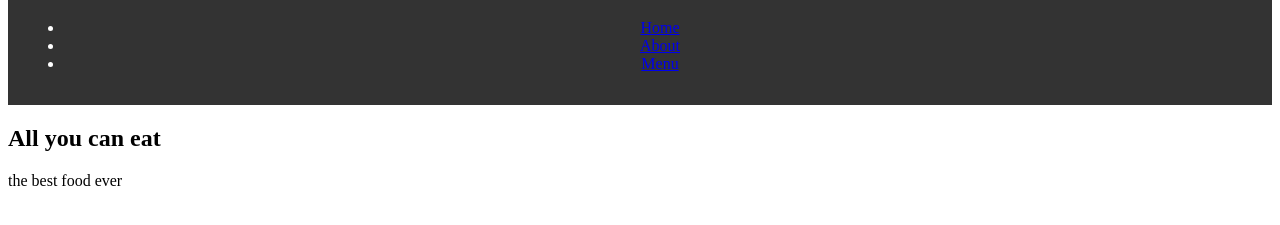
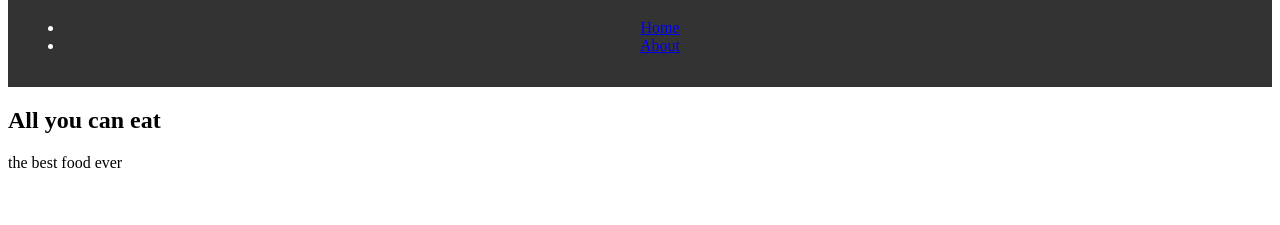
Before and after one commit to rivasbolinga/mastering-git, a plain HTML site: page index.html in a window 1280 px wide. Shown: the part 85-310 px from the top of the page. Drawn offline with Linux system fonts and the light colour scheme.

```diff
--- a/index.html
+++ b/index.html
@@ -37,7 +37,6 @@
           <ul>
             <li><a href="#home" class="navbar-link" data-nav-link>Home</a></li>
              <li><a href="#about" class="navbar-link" data-nav-link>About</a></li>
-             <li><a href="#menu" class="navbar-link" data-nav-link>Menu</a></li>
           </ul>
         </nav>
     </header>
```
